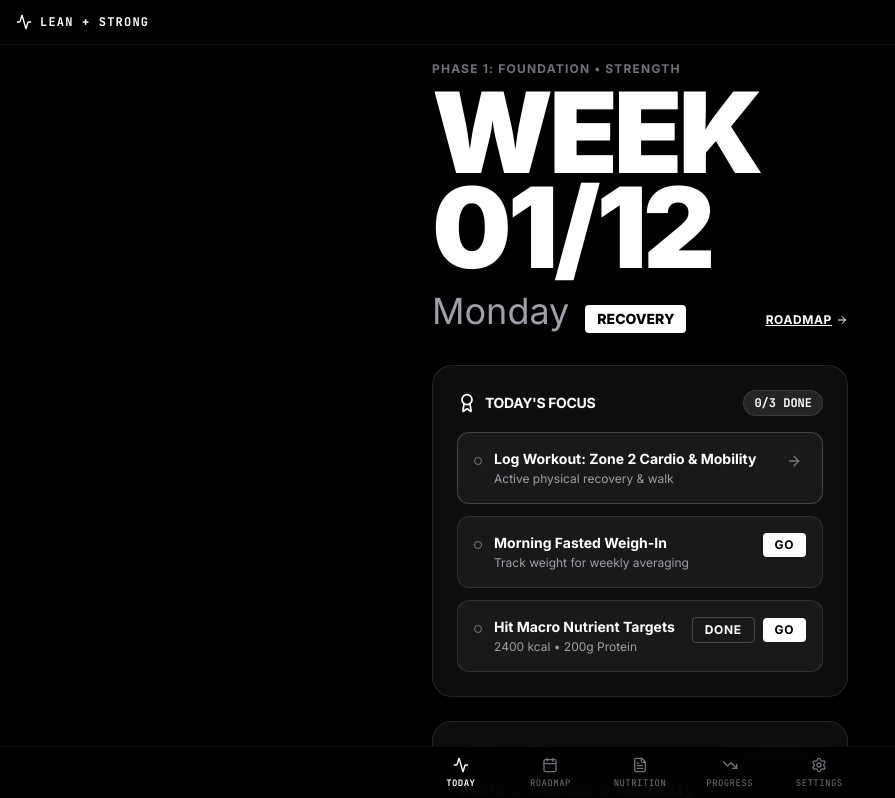
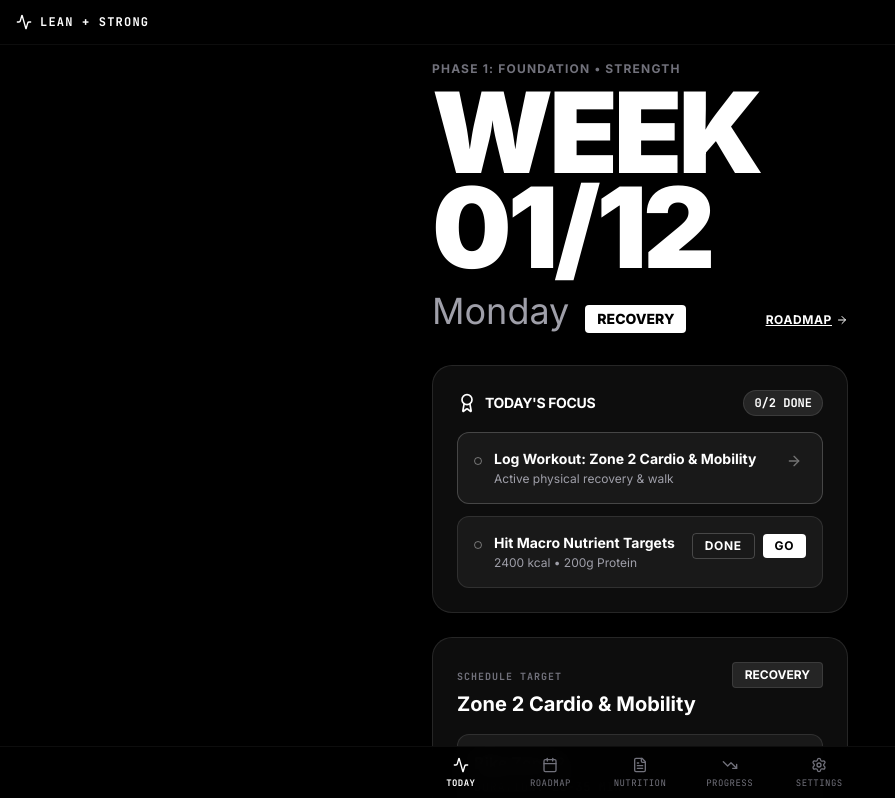
Before and after one commit to tunde7wire-dotcom/LEAN-STRONG-12-WEEK, a React (Vite) app: page / in a window 1280 px wide. Shown: the top 798 px of the page, without its empty margins (0-895 px from the left). Built offline with nearby package versions, Linux system fonts and the light colour scheme.

Commit message:
feat: add scheduled weigh-in tracking
Implement Mon/Wed/Fri weigh-in schedule validation in the daily checklist and track progress via a new completion counter in the Progress tab.

```diff
--- /dev/null
+++ b/patch_progress_weighins.cjs
@@ -0,0 +1,38 @@
+const fs = require('fs');
+let code = fs.readFileSync('src/components/ProgressTab.tsx', 'utf8');
+
+const anchor1 = `  const weekAverage = calculateAverage(currentWeekLogs);`;
+const newAnchor1 = `  const weekAverage = calculateAverage(currentWeekLogs);
+
+  const scheduledCount = currentWeekLogs.filter((log) => {
+    const [y, m, d] = log.date.split('-').map(Number);
+    const day = new Date(y, m - 1, d).getDay();
+    return day === 1 || day === 3 || day === 5;
+  }).length;`;
+code = code.replace(anchor1, newAnchor1);
+
+const anchor2 = `        {currentWeekLogs.length > 0 ? (
+          <div>
+            <div className="flex justify-between items-center py-2.5 px-3 bg-white/5 border border-white/10 rounded-xl mb-3">
+              <span className="text-xs font-bold text-zinc-400 uppercase tracking-wider font-mono">Week {selectedWeekNum} Average:</span>
+              <span className="text-base font-black text-white font-mono">
+                {weekAverage} {unitsStr}
+              </span>
+            </div>`;
+
+const newAnchor2 = `        {currentWeekLogs.length > 0 ? (
+          <div>
+            <div className="flex justify-between items-center py-2.5 px-3 bg-white/5 border border-white/10 rounded-xl mb-2">
+              <span className="text-xs font-bold text-zinc-400 uppercase tracking-wider font-mono">
+                {Math.min(scheduledCount, 3)} of 3 weigh-ins logged
+              </span>
+            </div>
+            <div className="flex justify-between items-center py-2.5 px-3 bg-white/5 border border-white/10 rounded-xl mb-3">
+              <span className="text-xs font-bold text-zinc-400 uppercase tracking-wider font-mono">Week {selectedWeekNum} Average:</span>
+              <span className="text-base font-black text-white font-mono">
+                {weekAverage} {unitsStr}
+              </span>
+            </div>`;
+code = code.replace(anchor2, newAnchor2);
+
+fs.writeFileSync('src/components/ProgressTab.tsx', code);
--- /dev/null
+++ b/patch_progress_weighins2.cjs
@@ -0,0 +1,33 @@
+const fs = require('fs');
+let code = fs.readFileSync('src/components/ProgressTab.tsx', 'utf8');
+
+const anchor = `        {currentWeekLogs.length > 0 ? (
+          <div>
+            <div className="flex justify-between items-center py-2.5 px-3 bg-white/5 border border-white/10 rounded-xl mb-2">
+              <span className="text-xs font-bold text-zinc-400 uppercase tracking-wider font-mono">
+                {Math.min(scheduledCount, 3)} of 3 weigh-ins logged
+              </span>
+            </div>
+            <div className="flex justify-between items-center py-2.5 px-3 bg-white/5 border border-white/10 rounded-xl mb-3">
+              <span className="text-xs font-bold text-zinc-400 uppercase tracking-wider font-mono">Week {selectedWeekNum} Average:</span>
+              <span className="text-base font-black text-white font-mono">
+                {weekAverage} {unitsStr}
+              </span>
+            </div>`;
+
+const newAnchor = `        <div className="flex justify-between items-center py-2.5 px-3 bg-white/5 border border-white/10 rounded-xl mb-3">
+          <span className="text-xs font-bold text-zinc-400 uppercase tracking-wider font-mono">
+            {Math.min(scheduledCount, 3)} of 3 weigh-ins logged
+          </span>
+        </div>
+        {currentWeekLogs.length > 0 ? (
+          <div>
+            <div className="flex justify-between items-center py-2.5 px-3 bg-white/5 border border-white/10 rounded-xl mb-3">
+              <span className="text-xs font-bold text-zinc-400 uppercase tracking-wider font-mono">Week {selectedWeekNum} Average:</span>
+              <span className="text-base font-black text-white font-mono">
+                {weekAverage} {unitsStr}
+              </span>
+            </div>`;
+
+code = code.replace(anchor, newAnchor);
+fs.writeFileSync('src/components/ProgressTab.tsx', code);
--- /dev/null
+++ b/patch_today_weighin.cjs
@@ -0,0 +1,45 @@
+const fs = require('fs');
+let code = fs.readFileSync('src/components/TodayTab.tsx', 'utf8');
+
+const checklistAnchor = `  const checklist = [`;
+
+const newChecklistLogic = `  const todayStr = getLocalTodayString();
+  const currentDayOfWeek = new Date().getDay(); // Local day of week
+  const isWeighInDay = currentDayOfWeek === 1 || currentDayOfWeek === 3 || currentDayOfWeek === 5;
+
+  const fullChecklist = [
+    {
+      id: "workout",
+      title: dayPlan.exercises.length > 1 ? \`Log Workout: \${dayPlan.name}\` : \`Active Recovery: \${dayPlan.name}\`,
+      subtitle: dayPlan.isTrainingDay ? "Target strength set progression" : "Active physical recovery & walk",
+      completed: settings.completedDays[\`W\${currentWeekNum}-D\${currentDayIndex}\`] || false,
+      action: undefined, // We'll handle workout row click separately
+      icon: <Dumbbell className="w-5 h-5 text-neutral-400" />
+    },
+    {
+      id: "weighin",
+      title: "Morning Fasted Weigh-In",
+      subtitle: weightLoggedToday ? \`Logged: \${weightValueToday} \${settings.units === "imperial" ? "lbs" : "kg"}\` : "Track weight for weekly averaging",
+      completed: weightLoggedToday,
+      action: () => onNavigateToTab("progress"),
+      icon: <Calendar className="w-5 h-5 text-neutral-400" />
+    },
+    {
+      id: "macros",
+      title: "Hit Macro Nutrient Targets",
+      subtitle: \`\${macros.calories} kcal • \${macros.protein}g Protein\`,
+      completed: macrosComplete, // Manual check
+      action: () => onNavigateToTab("meals"),
+      icon: <Flame className="w-5 h-5 text-neutral-400" />
+    }
+  ];
+
+  const checklist = fullChecklist.filter(item => {
+    if (item.id === "weighin" && !isWeighInDay) return false;
+    return true;
+  });`;
+
+// Replace from `const checklist = [` to `  ];`
+code = code.replace(/  const checklist = \[[\s\S]*?  \];/, newChecklistLogic);
+
+fs.writeFileSync('src/components/TodayTab.tsx', code);
--- a/src/components/ProgressTab.tsx
+++ b/src/components/ProgressTab.tsx
@@ -136,6 +136,12 @@ export default function ProgressTab({
 
   const weekAverage = calculateAverage(currentWeekLogs);
 
+  const scheduledCount = currentWeekLogs.filter((log) => {
+    const [y, m, d] = log.date.split('-').map(Number);
+    const day = new Date(y, m - 1, d).getDay();
+    return day === 1 || day === 3 || day === 5;
+  }).length;
+
   // Calculate averages for ALL 12 weeks to display a progression trend list
   const allWeekAverages = weeks.map((w) => {
     const logs = getLogsForWeek(w.weekNumber);
@@ -227,6 +233,11 @@ export default function ProgressTab({
         </form>
 
         {/* Weekly Weight Data list */}
+        <div className="flex justify-between items-center py-2.5 px-3 bg-white/5 border border-white/10 rounded-xl mb-3">
+          <span className="text-xs font-bold text-zinc-400 uppercase tracking-wider font-mono">
+            {Math.min(scheduledCount, 3)} of 3 weigh-ins logged
+          </span>
+        </div>
         {currentWeekLogs.length > 0 ? (
           <div>
             <div className="flex justify-between items-center py-2.5 px-3 bg-white/5 border border-white/10 rounded-xl mb-3">
--- a/src/components/TodayTab.tsx
+++ b/src/components/TodayTab.tsx
@@ -73,7 +73,11 @@ export default function TodayTab({
   };
 
   // Checklist computation
-  const checklist = [
+
+  const currentDayOfWeek = new Date().getDay(); // Local day of week
+  const isWeighInDay = currentDayOfWeek === 1 || currentDayOfWeek === 3 || currentDayOfWeek === 5;
+
+  const fullChecklist = [
     {
       id: "workout",
       title: dayPlan.exercises.length > 1 ? `Log Workout: ${dayPlan.name}` : `Active Recovery: ${dayPlan.name}`,
@@ -99,6 +103,11 @@ export default function TodayTab({
       icon: <Flame className="w-5 h-5 text-neutral-400" />
     }
   ];
+
+  const checklist = fullChecklist.filter(item => {
+    if (item.id === "weighin" && !isWeighInDay) return false;
+    return true;
+  });
 
   const workoutCompleted = settings.completedDays[`W${currentWeekNum}-D${currentDayIndex}`] ? 1 : 0;
   // Calculate overall day percentage completed dynamically
```
